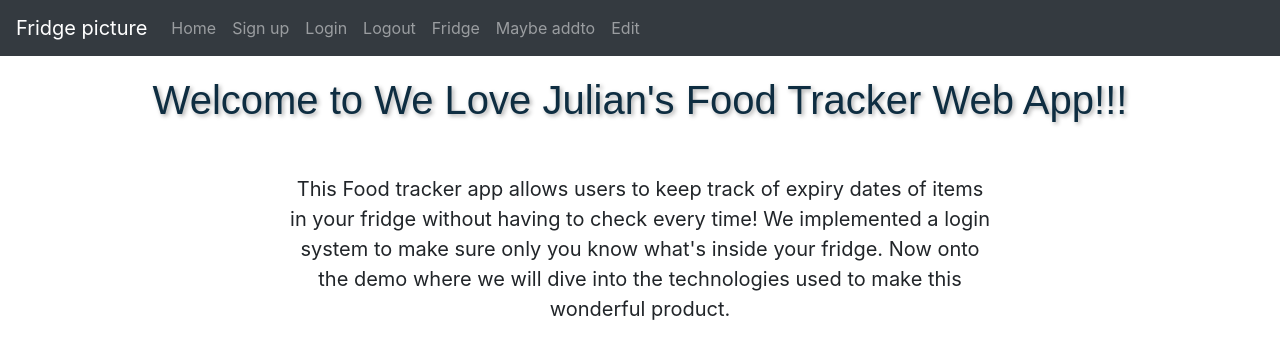
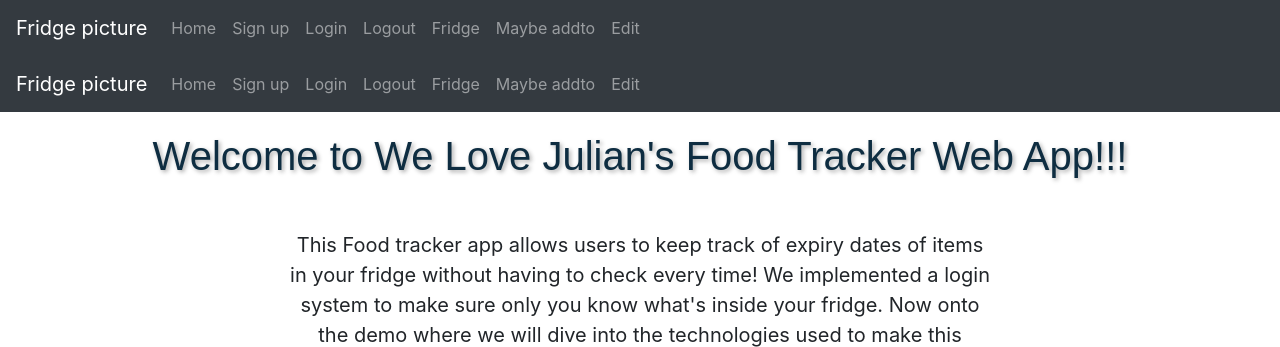
Before and after one commit to eugenio-luo/HackTheBurgh, a Flask app: page /fridge in a window 1280 px wide. Shown: the top 347 px of the page. Run offline with Flask 3, Linux system fonts and the light colour scheme; data comes from the database, SQL or seed files in the repository.

Commit message:
nav bars

```diff
--- a/templates/fridge_home.html
+++ b/templates/fridge_home.html
@@ -29,6 +29,38 @@
 </style>
 
 <body>
+  <nav class="navbar navbar-expand-lg navbar-dark bg-dark">
+    <a class="navbar-brand" href="/" src="">Fridge picture</a>
+    <button class="navbar-toggler" type="button" data-toggle="collapse" data-target="#navbarNav" aria-controls="navbarNav" aria-expanded="false" aria-label="Toggle navigation">
+      <span class="navbar-toggler-icon"></span>
+    </button>
+    <div class="collapse navbar-collapse" id="navbarNav">
+      <ul class="navbar-nav">
+        <li class="nav-item">
+          <a class="nav-link" href="/">Home <span class="sr-only">(current)</span></a>
+        </li>
+        <li class="nav-item">
+          <a class="nav-link" href="/signup">Sign up</a>
+        </li>
+        <li class="nav-item">
+          <a class="nav-link" href="/login">Login</a>
+        </li>
+        <li class="nav-item">
+          <a class="nav-link" href="/logout">Logout</a>
+        </li>
+        <li class="nav-item">
+          <a class="nav-link" href="/fridge">Fridge</a>
+        </li>
+        <li class="nav-item">
+          <a class="nav-link" href="/addtofridge">Maybe addto</a>
+        </li>
+        <li class="nav-item">
+          <a class="nav-link" href="/editfridge">Edit</a>
+        </li>
+      </ul>
+    </div>
+  </nav>
+
     {% include 'index.html' %}
     <div style="display: flex; justify-content: space-between; align-items: center;">
       <div style="visibility: hidden;"><a href="/addtofridge">Add</a></div> <!-- Invisible placeholder -->
```
Also changed, not shown: templates/login.html (+32 -0 lines), templates/signup.html (+32 -0 lines).
